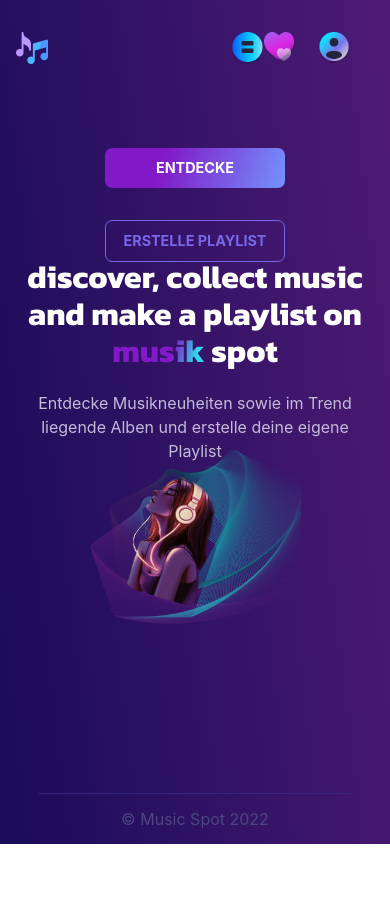
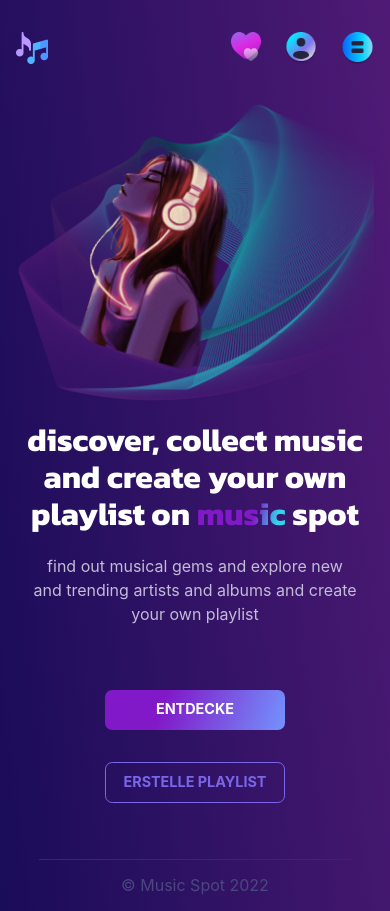
Before and after one commit to ona-co-de-sign/music-spot, a Next.js app: page / in a window 390 px wide. Before the commit the page ends 844 px from the top, so only its background shows below. Built offline with nearby package versions, Linux system fonts and the light colour scheme.

Commit message:
change hero text

```diff
--- a/components/Hero.jsx
+++ b/components/Hero.jsx
@@ -4,10 +4,10 @@ import imgHero from '@/img/hero.png'
 export default function Hero() {
     return (
         <div className='hero flex-row'>
-            <div className='flex-column'>
+            <div className='flex-column hero__content'>
                 <div className="hero__heading flex-column">
-                    <h1>discover, collect music and make a playlist on <span className='gradient-text'> musik </span> spot</h1>
-                    <p className='hero__text'>Entdecke Musikneuheiten sowie im Trend liegende Alben und erstelle deine eigene Playlist</p>
+                    <h1>discover, collect music and create your own playlist on <span className='gradient-text'> music </span> spot</h1>
+                    <p className='hero__text'>find out musical gems and explore new and trending artists and albums and create your own playlist</p>
                 </div>
                 <div className="hero__buttons flex-row">
                     <button className='btn-primary hero__btn'>entdecke</button>
--- a/sass/layout/_responsive.scss
+++ b/sass/layout/_responsive.scss
@@ -1,21 +1,25 @@
 @media screen and (max-width: 900px) {
     .site-navigation {
-        .site-navigation__btn {
-            margin-right: 1.5rem !important;
+        .site-navigation__btns {
             order: 3;
+
+            .site-navigation__btn {
+                margin-right: 1.5rem !important;
+            }
         }
     }
 
     // HERO
     .hero {
         flex-direction: column;
-        gap: 0 !important;
+
+        &__content {
+            order: 2;
+        }
 
         .hero__heading {
             width: auto;
-            order: 2;
             margin: 0;
-            margin-top: -2rem;
             align-items: center;
             justify-content: center;
 
@@ -30,10 +34,9 @@
         }
 
         .hero__image {
-            width: 59%;
+            width: auto;
             align-self: center;
             order: 1;
-            margin-top: -2rem;
             margin-bottom: 0;
             padding: 0;
         }
@@ -54,16 +57,18 @@
         }
 
         .site-navigation__links {
-            width: 97vw;
+            width: 100%;
             display: flex;
             flex-direction: column;
             align-items: flex-start;
             justify-content: flex-start;
             position: absolute;
             top: 5.5rem;
-            left: 0.5rem;
+            left: 0rem;
             padding: 0.5rem 1rem;
+            padding-bottom: 3rem;
             background-color: rgba(52, 32, 106, 0.93);
+            border-top: 3px solid rgb(107, 204, 204);
             opacity: 0;
             transition: 0.5s ease;
 
--- a/sass/pages/_home.scss
+++ b/sass/pages/_home.scss
@@ -3,6 +3,7 @@
 
     &__heading {
         width: 28rem;
+        margin-right: 10rem;
 
         h1 {
             font-size: 2.3em;
@@ -10,7 +11,7 @@
     }
 
     &__text {
-        width: 26rem;
+        width: 25rem;
         line-height: 1.5em;
         color: rgb(195, 187, 215);
     }
@@ -25,8 +26,6 @@
 
         &__btn {
             margin-left: 0;
-
         }
     }
-
 }
```
